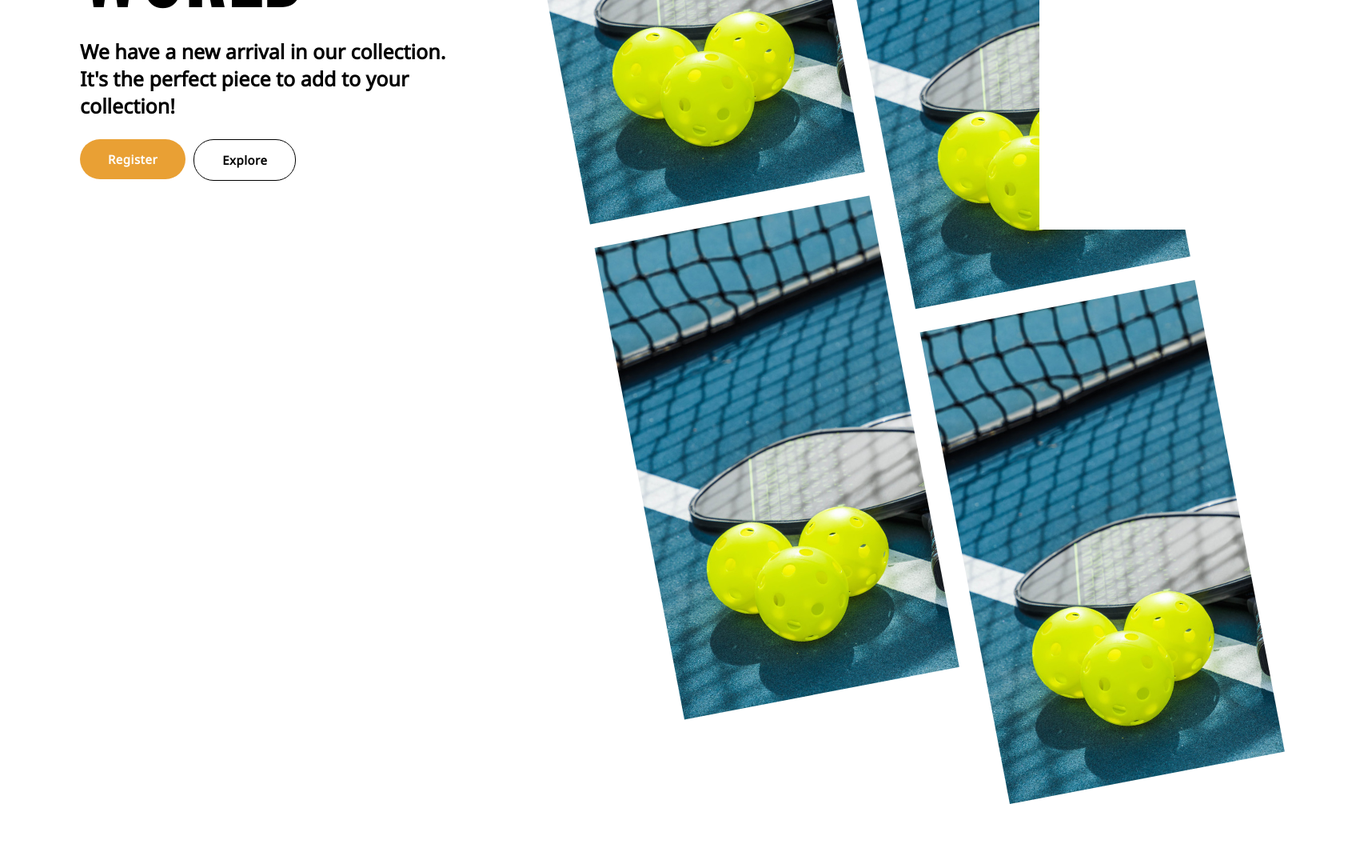
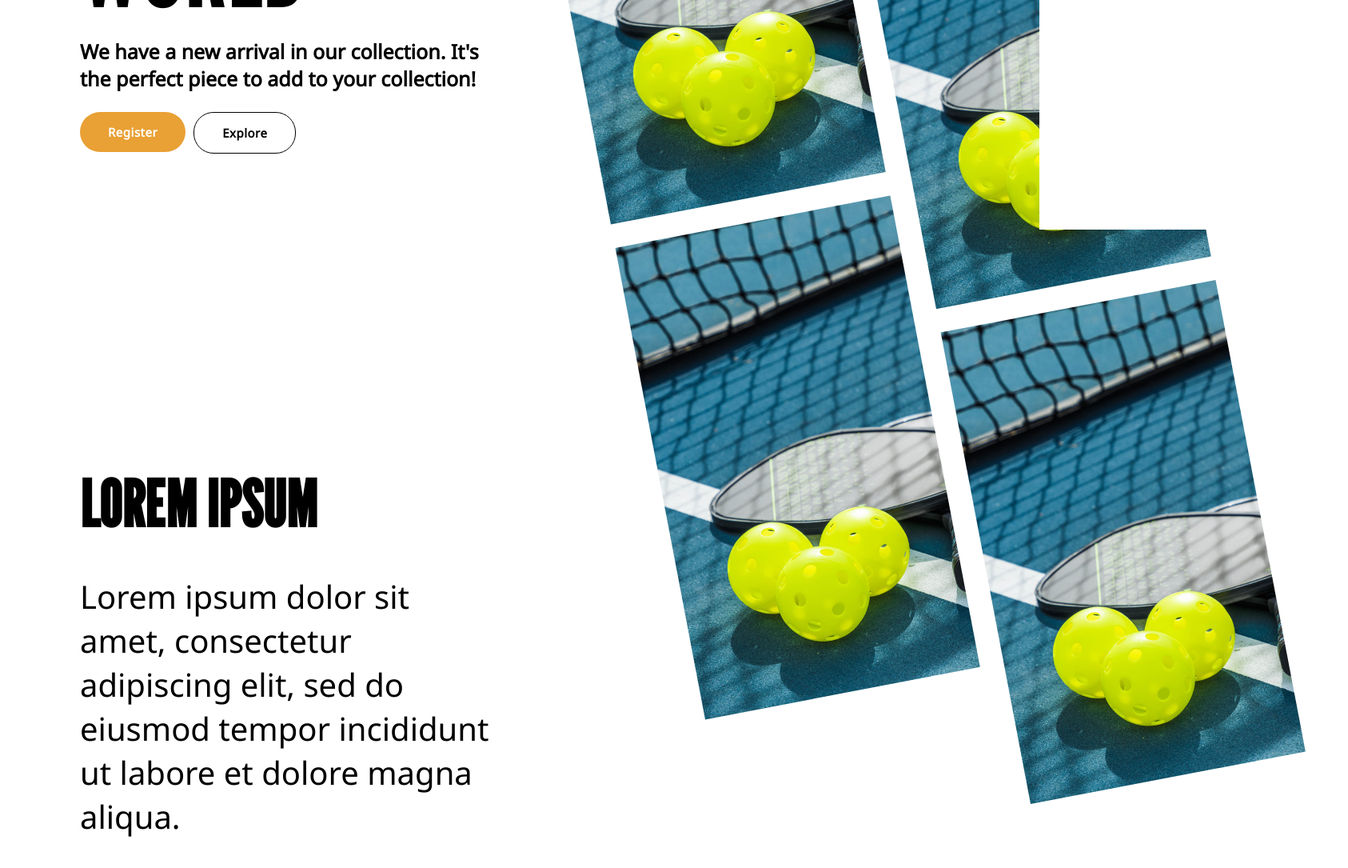
Before and after one commit to jacksonkalmbach/ipw, a React (Create React App) app: page / in a window 1280 px wide. Shown: the part 513-1598 px from the top of the page at 80% size, 1686 px wide, since content can reach past the window. Built offline with nearby package versions, Linux system fonts and the light colour scheme.

Commit message:
add adjust home about section styling

```diff
--- /dev/null
+++ b/src/components/hero-page/hero-page.components.jsx
@@ -0,0 +1,41 @@
+import React from "react";
+
+import pickelImg from '../../assets/paddle-balls.jpg';
+import Button from '../button/button.component.jsx'
+import HomeAbout from "../home-about/home-about.component";
+
+import './hero-page.styles.scss';
+
+const HeroPage = () => {
+  return(
+    <div className="home-container">
+      <div className="hero-page-container">
+      <div className="title-container">
+        <h1 className="title">Indoor Pickleball World</h1>
+        <h3 className="tagline">We have a new arrival in our collection. It's the perfect piece to add to your collection!</h3>
+        <div className="home-buttons-container">
+          <Button
+            to='/login'
+          >Register
+          </Button>
+          <Button
+            buttonType='inverted'
+            to='/locations'
+            >
+              Explore
+            </Button>
+        </div>
+      <HomeAbout />
+      </div>
+      <div className="images-container">
+        <img className='home-image' src={pickelImg} alt='pickle'/>
+        <img className='home-image' src={pickelImg} alt='pickle'/>
+        <img className='home-image' src={pickelImg} alt='pickle'/>
+        <img className='home-image' src={pickelImg} alt='pickle'/>
+      </div>
+      </div>
+    </div>
+  )
+};
+
+export default HeroPage;
--- /dev/null
+++ b/src/components/hero-page/hero-page.styles.scss
@@ -0,0 +1,124 @@
+.home-container {
+  display: flex;
+  flex-direction: column;
+}
+
+.hero-page-container {
+  display: flex;
+}
+
+.title-container {
+  width: 40vw;
+  display: flex;
+  flex-direction: column;
+  justify-content: flex-start;
+  margin-left: 70px;
+}
+
+.title {
+  text-transform: uppercase;
+  font-family: 'League Gothic', sans-serif;
+  font-size: 150px;
+  line-height: 0.9;
+  font-weight: 500;
+  margin-bottom: 0;
+  margin-top: 30px;
+}
+
+.tagline {
+  font-family: 'Noto Sans', sans-serif;
+  font-size: 25px;
+  justify-self: stretch;
+}
+
+.button-container {
+  display: flex;
+  justify-content: flex-start;
+}
+
+button {
+  margin-right: 25px;
+}
+
+button :last-child {
+  margin-right: 0;
+}
+
+.images-container {
+  margin-top: 0px;
+  margin-left: 180px;
+  display: grid;
+  grid-template-columns: repeat(2, 1fr);
+  grid-template-rows: repeat(2, 1fr);
+  grid-gap: 10px;
+  transform: rotate(-0.03turn);
+}
+
+.home-image {
+  width: 350px;
+  height: 600px;
+
+  object-fit:cover;
+  overflow: hidden;
+
+  margin-right: 20px;
+  margin-top: 20px;
+}
+
+.home-image:nth-child(2) {
+  margin-top: 200px;
+}
+
+.home-image:nth-child(3) {
+  margin-top: -160px;
+}
+
+.home-buttons-container {
+  display: flex;
+  gap: 10px;
+}
+
+@media (max-width: 767px) {
+  .title-container {
+    width: 90vw;
+    margin-left: 20px;
+  }
+
+  .title {
+    font-size: 80px;
+    margin-top: 10px;
+  }
+
+  .tagline {
+    font-size: 18px;
+    width: 80vw;
+  }
+
+  .home-container {
+    flex-direction: column;
+  }
+
+  .images-container {
+    display: flex;
+    flex-direction: column;
+    justify-content: center;
+    align-items: center;
+    transform: none;
+    margin-left: 0;
+    margin-top: 30px;
+  }
+
+  .home-image {
+    display: none;
+  }
+
+  .home-image:first-child {
+    display: block;
+    width: 100vw;
+    height: 400px;
+    margin-right: 0;
+    margin-top: 0;
+  }
+
+
+}
--- /dev/null
+++ b/src/components/home-about/home-about.component.jsx
@@ -0,0 +1,14 @@
+import React from "react";
+
+import './home-about.styles.scss'
+
+const HomeAbout = () => {
+  return(
+    <div className="home-about-container">
+      <h2 className="home-about-title">LOREM IPSUM</h2>
+      <p className="home-about-info">Lorem ipsum dolor sit amet, consectetur adipiscing elit, sed do eiusmod tempor incididunt ut labore et dolore magna aliqua.</p>
+    </div>
+  )
+}
+
+export default HomeAbout;
--- /dev/null
+++ b/src/components/home-about/home-about.styles.scss
@@ -0,0 +1,16 @@
+.home-about-container {
+  margin-top: 300px;
+  width: 40vw;
+}
+
+.home-about-title {
+  font-size: 80px;
+  font-family: 'League Gothic', sans-serif;
+  margin-top: 90px;
+  margin-bottom: 40px;
+}
+
+.home-about-info {
+  margin-top: 0;
+  font-size: 40px;
+}
--- a/src/components/locations-list/locations-list.component.jsx
+++ b/src/components/locations-list/locations-list.component.jsx
@@ -13,8 +13,8 @@ const LOCATION_DATA = [
     address: '335 4th Ave\nDallas, TX'
   },
   {
-    title: 'Austin',
-    address: '55 Rogan Road\nAustin, TX'
+    title: 'Allen',
+    address: '55 Murray Road\nAllen, TX'
   }
 ]
 
--- a/src/index.css
+++ b/src/index.css
@@ -2,6 +2,7 @@ body {
   margin: 0;
   padding: 10px 30px;
   font-family: 'Noto Sans', sans-serif;
+  overflow-x: hidden;
 }
 
 code {
--- a/src/routes/home/home.component.jsx
+++ b/src/routes/home/home.component.jsx
@@ -1,36 +1,12 @@
 import React from "react";
 
-import pickelImg from '../../assets/paddle-balls.jpg';
-import Button from "../../components/button/button.component";
-
-import './home.styles.scss';
+import HeroPage from "../../components/hero-page/hero-page.components";
 
 const Home = () => {
   return(
-    <div className="home-container">
-      <div className="title-container">
-        <h1 className="title">Indoor Pickleball World</h1>
-        <h3 className="tagline">We have a new arrival in our collection. It's the perfect piece to add to your collection!</h3>
-        <div className="home-buttons-container">
-          <Button
-            to='/login'
-          >Register
-          </Button>
-          <Button
-            buttonType='inverted'
-            to='/locations'
-            >
-              Explore
-            </Button>
-        </div>
-      </div>
-      <div className="images-container">
-        <img className='home-image' src={pickelImg} alt='pickle'/>
-        <img className='home-image' src={pickelImg} alt='pickle'/>
-        <img className='home-image' src={pickelImg} alt='pickle'/>
-        <img className='home-image' src={pickelImg} alt='pickle'/>
-      </div>
-    </div>
+    <>
+      <HeroPage />
+    </>
   )
 };
 
--- a/src/routes/home/home.styles.scss
+++ /dev/null
@@ -1,120 +0,0 @@
-.home-container {
-  display: flex;
-}
-
-.title-container {
-  width: 40vw;
-  display: flex;
-  flex-direction: column;
-  justify-content: flex-start;
-  margin-left: 70px;
-}
-
-.title {
-  text-transform: uppercase;
-  font-family: 'League Gothic', sans-serif;
-  font-size: 150px;
-  line-height: 0.9;
-  font-weight: 500;
-  margin-bottom: 0;
-  margin-top: 30px;
-}
-
-.tagline {
-  font-family: 'Noto Sans', sans-serif;
-  font-size: 25px;
-  justify-self: stretch;
-}
-
-.button-container {
-  display: flex;
-  justify-content: flex-start;
-}
-
-button {
-  margin-right: 25px;
-}
-
-button :last-child {
-  margin-right: 0;
-}
-
-.images-container {
-  margin-top: 0px;
-  margin-left: 180px;
-  display: grid;
-  grid-template-columns: repeat(2, 1fr);
-  grid-template-rows: repeat(2, 1fr);
-  grid-gap: 10px;
-  transform: rotate(-0.03turn);
-
-}
-
-.home-image {
-  width: 350px;
-  height: 600px;
-
-  object-fit:cover;
-  overflow: hidden;
-
-  margin-right: 20px;
-  margin-top: 20px;
-}
-
-.home-image:nth-child(2) {
-  margin-top: 200px;
-}
-
-.home-image:nth-child(3) {
-  margin-top: -160px;
-}
-
-.home-buttons-container {
-  display: flex;
-  gap: 10px;
-}
-
-@media (max-width: 767px) {
-  .title-container {
-    width: 90vw;
-    margin-left: 20px;
-  }
-
-  .title {
-    font-size: 80px;
-    margin-top: 10px;
-  }
-
-  .tagline {
-    font-size: 18px;
-    width: 80vw;
-  }
-
-  .home-container {
-    flex-direction: column;
-  }
-
-  .images-container {
-    display: flex;
-    flex-direction: column;
-    justify-content: center;
-    align-items: center;
-    transform: none;
-    margin-left: 0;
-    margin-top: 30px;
-  }
-
-  .home-image {
-    display: none;
-  }
-
-  .home-image:first-child {
-    display: block;
-    width: 100vw;
-    height: 400px;
-    margin-right: 0;
-    margin-top: 0;
-  }
-
-
-}
```
